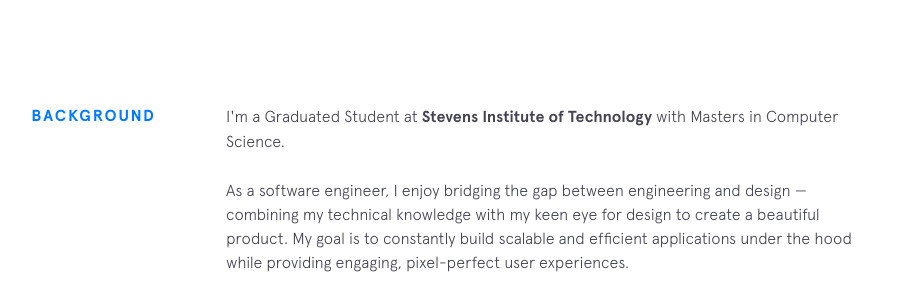
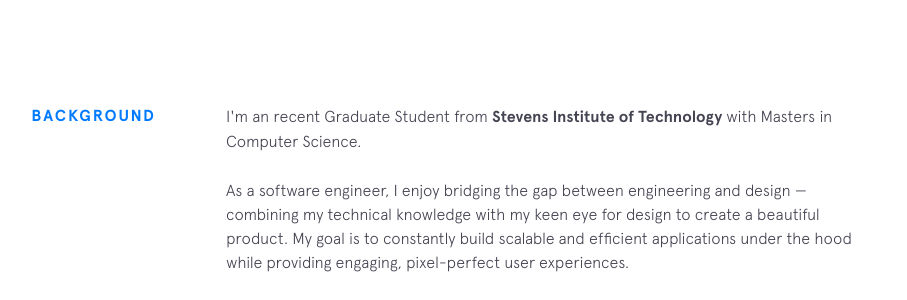
Before and after one commit to dharmitviradia/dharmitviradia.github.io, a Jekyll site: the page built from index.html, in a window 1280 px wide and 900 px high, scrolled down 743 px. Shown: the part 153-453 px from the top of the window, without its empty margins (224-1131 px from the left). Built offline with Jekyll 4.4.1, drawn with Linux system fonts in a browser that asks for light colours; nearby versions of some CDN libraries.

Commit message:
Update background.html

```diff
--- a/_includes/background.html
+++ b/_includes/background.html
@@ -2,7 +2,7 @@
   <div class="section__title">Background</div>
   <div class="section__content">
     <p>
-      I'm a Graduated Student at
+      I'm an recent Graduate Student from
       <a class="underline-link" href="https://www.stevens.edu/" target="_blank">Stevens Institute of Technology</a> with Masters in Computer Science.
     </p>
 
```
